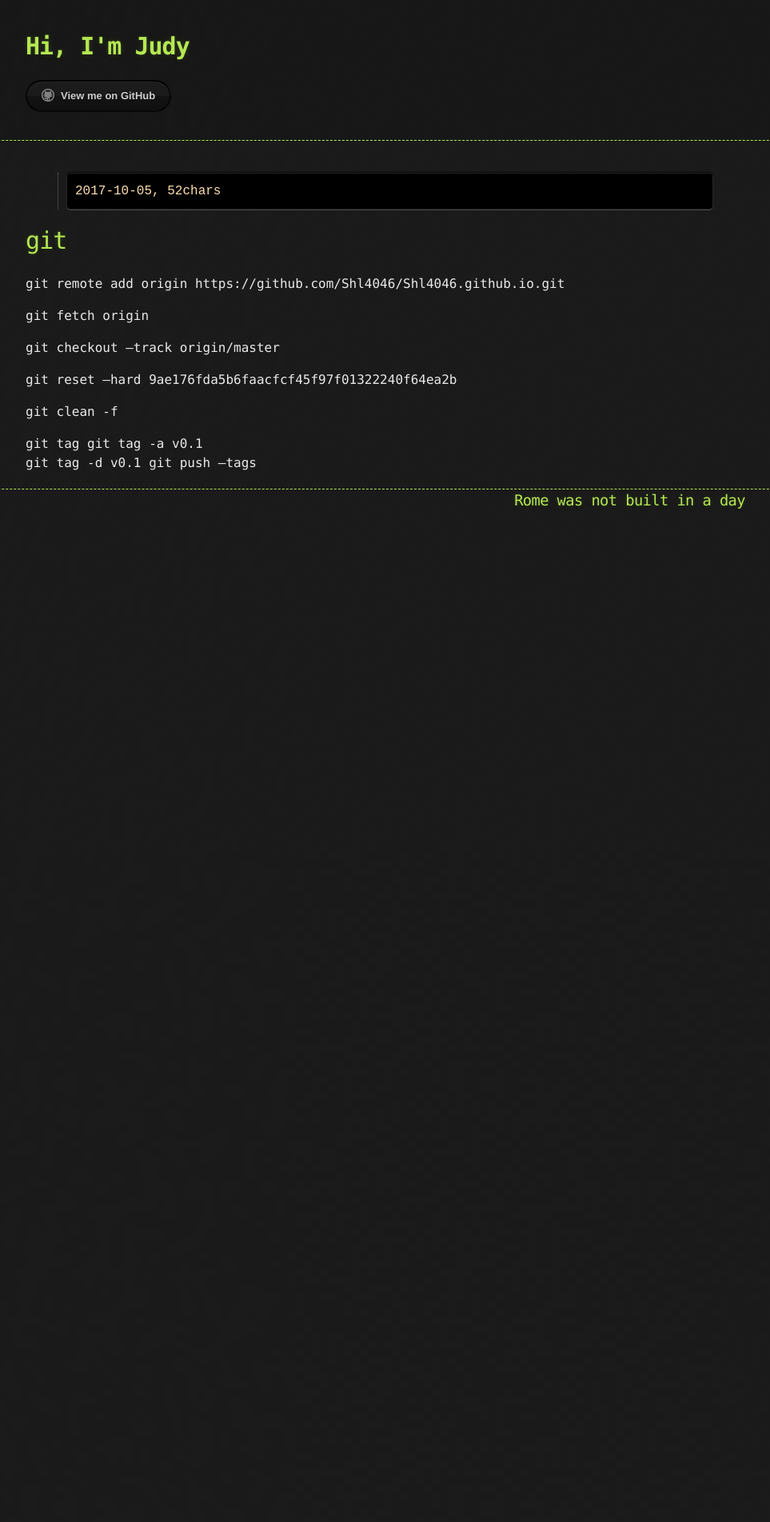
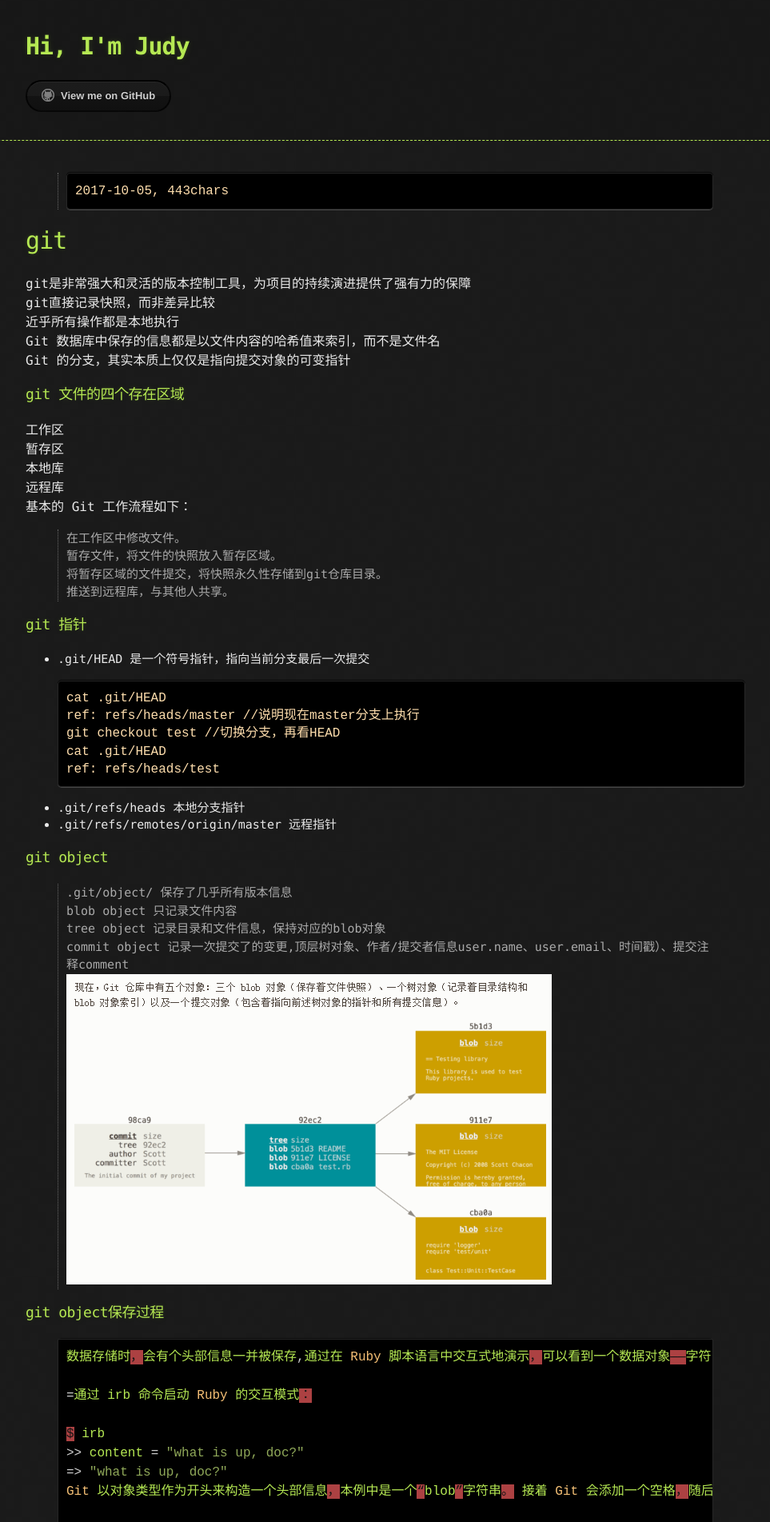
Before and after one commit to Shl4046/Shl4046.github.io, a Jekyll site: the page built from _posts/gnutools/2017-10-05-git.md, in a window 1280 px wide. Shown: the top 1903 px of the page at 80% size, without its empty margins (163-1126 px from the left). Built offline with Jekyll 4.4.1, drawn with Linux system fonts in a browser that asks for light colours; before the commit the page ends 900 px from its top, so only the background shows below that; some of the changed text lies outside the part shown.

Commit message:
update git blog

```diff
--- a/_posts/gnutools/2017-10-05-git.md
+++ b/_posts/gnutools/2017-10-05-git.md
@@ -8,18 +8,145 @@ istop: "true"
 >     {{ page.tags }}
 
 # git
+git是非常强大和灵活的版本控制工具，为项目的持续演进提供了强有力的保障<br>
+git直接记录快照，而非差异比较<br>
+近乎所有操作都是本地执行<br>
+Git 数据库中保存的信息都是以文件内容的哈希值来索引，而不是文件名<br>
+Git 的分支，其实本质上仅仅是指向提交对象的可变指针<br>
 
-git remote add origin https://github.com/Shl4046/Shl4046.github.io.git
+### git 文件的四个存在区域
+工作区<br>
+暂存区<br>
+本地库<br>
+远程库<br>
+基本的 Git 工作流程如下：
 
-git fetch origin
+> 在工作区中修改文件。<br>
+> 暂存文件，将文件的快照放入暂存区域。<br>
+> 将暂存区域的文件提交，将快照永久性存储到git仓库目录。<br>
+> 推送到远程库，与其他人共享。<br>
 
-git checkout --track origin/master
+### git 指针
+* .git/HEAD 是一个符号指针，指向当前分支最后一次提交
 
-git reset --hard 9ae176fda5b6faacfcf45f97f01322240f64ea2b
+      cat .git/HEAD
+      ref: refs/heads/master //说明现在master分支上执行
+      git checkout test //切换分支，再看HEAD
+      cat .git/HEAD
+      ref: refs/heads/test
 
-git clean -f
+* .git/refs/heads 本地分支指针<br>
+* .git/refs/remotes/origin/master 远程指针<br>
 
-git tag
-git tag -a v0.1
-git tag -d v0.1
-git push --tags
+### git object
+> .git/object/ 保存了几乎所有版本信息<br>
+ blob object 只记录文件内容<br>
+ tree object 记录目录和文件信息，保持对应的blob对象<br>
+ commit object 记录一次提交了的变更,顶层树对象、作者/提交者信息user.name、user.email、时间戳）、提交注释comment<br>
+ ![]({{site.url }}/assets/images/dataobject.png)
+
+### git object保存过程
+{% highlight ruby%}
+数据存储时，会有个头部信息一并被保存,通过在 Ruby 脚本语言中交互式地演示，可以看到一个数据对象——字符串“what is up, doc?”——是如何被存储的。
+
+=通过 irb 命令启动 Ruby 的交互模式：
+
+$ irb
+>> content = "what is up, doc?"
+=> "what is up, doc?"
+Git 以对象类型作为开头来构造一个头部信息，本例中是一个“blob”字符串。 接着 Git 会添加一个空格，随后是数据内容的长度，最后是一个空字节（null byte）：
+
+>> header = "blob #{content.length}\0"
+=> "blob 16\u0000"
+Git 会将上述头部信息和原始数据拼接起来，并计算出这条新内容的 SHA-1 校验和。 在 Ruby 中可以这样计算 SHA-1 值<br>
+——先通过 require 命令导入 SHA-1 digest 库，然后对目标字符串调用 Digest::SHA1.hexdigest()：
+
+>> store = header + content
+=> "blob 16\u0000what is up, doc?"
+>> require 'digest/sha1'
+=> true
+>> sha1 = Digest::SHA1.hexdigest(store)
+=> "bd9dbf5aae1a3862dd1526723246b20206e5fc37"
+Git 会通过 zlib 压缩这条新内容。在 Ruby 中可以借助 zlib 库做到这一点。 先导入相应的库，然后对目标内容调用 Zlib::Deflate.deflate()：
+
+>> require 'zlib'
+=> true
+>> zlib_content = Zlib::Deflate.deflate(store)
+=> "x\x9CK\xCA\xC9OR04c(\xCFH,Q\xC8,V(-\xD0QH\xC9O\xB6\a\x00_\x1C\a\x9D"
+
+最后，需要将这条经由 zlib 压缩的内容写入磁盘上的某个对象。 要先确定待写入对象的路径（SHA-1 值的前两个字符作为子目录名称，后 38 个字符则作为子目录内文件的名称）。<br>
+如果该子目录不存在，可以通过 Ruby 中的 FileUtils.mkdir_p() 函数来创建它。 接着，通过 File.open() 打开这个文件。<br>
+最后，对上一步中得到的文件句柄调用 write() 函数，以向目标文件写入之前那条 zlib 压缩过的内容：<br>
+
+>> path = '.git/objects/' + sha1[0,2] + '/' + sha1[2,38]
+=> ".git/objects/bd/9dbf5aae1a3862dd1526723246b20206e5fc37"
+>> require 'fileutils'
+=> true
+>> FileUtils.mkdir_p(File.dirname(path))
+=> ".git/objects/bd"
+>> File.open(path, 'w') { |f| f.write zlib_content }
+=> 32
+这样就创建了一个有效的 Git 数据对象。 所有的 Git 对象均以这种方式存储，区别仅在于类型标识——另两种对象类型的头部信息以字符串“commit”或“tree”开头，而不是“blob”。
+{% endhighlight %}
+### git config
+> git config <br>
+  git config --global user.name "John Doe"<br>
+  git config --global user.email johndoe@example.com<br>
+  git config --global core.editor vim<br>
+  git config --list 检查配置信息<br>
+标签指针
+.git/refs/tags
+
+
+### 添加版本库
+> git init <br>
+git remote add origin https://github.com/Shl4046/Shl4046.github.io.git<br>
+git fetch origin<br>
+git checkout --track origin/master<br>
+以上4条等价于git clone  https://github.com/Shl4046/Shl4046.github.io.git<br>
+
+### git remote
+> git remote -v<br>
+git remote show [remote-name]<br>
+git remote add [hortname] \[url\]<br>
+git remote rm [hortname]<br>
+
+### 基本操作
+    git add
+    git add .
+    git add *.c
+    git commit -m "      "
+    git commit -a -m "    "
+    git commit --amend
+    git status
+    git diff
+    git diff --staged
+
+    git rm + git commit
+    git rm --cached README 文件变成untracted,不会从工作区移除
+    git mv + git commit
+
+### git log
+    git log -p -10 最近10条log和显示差异
+
+### git 撤销
+    git reset HEAD <file>... 取消暂存区的修改，和版本库一致，工作区不会改变
+    git checkout -- CONTRIBUTING.md 工作区和版本库保持一致
+    git reset --hard 9ae176fda5b6faacfcf45f97f01322240f64ea2b 三库保持一致
+    git clean -f  将工作区untraced的文件移除
+
+### git tag
+    git tag
+    git tag -a v0.1 -m "  "
+    git show [v0.1]
+    git tag -a v1.2 9ae176fda 打标签到某个节点
+    git tag -d v0.1
+    git push origin [tagname]
+    git push --tags
+    git checkout -b version1 v0.1 检出某个标签对应的版本
+
+##分支
+
+
+### git branch
+git branch testing
--- a/_sass/jekyll-theme-hacker.scss
+++ b/_sass/jekyll-theme-hacker.scss
@@ -29,7 +29,7 @@ h1, h2, h3, h4, h5, h6 {
 
 li {
   line-height: 1.4 ;
-  font-size: 20px;
+  font-size: 15px;
 }
 blockquote {
   font-size: 15px;
@@ -88,7 +88,7 @@ header h2 {
   -webkit-font-smoothing: antialiased;
 }
 section img {
-  max-width: 100%
+  max-width: 100%;
 }
 
 h1, h2, h3, h4, h5, h6 {
```
Also changed, not shown: assets/images/dataobject.png (added).
